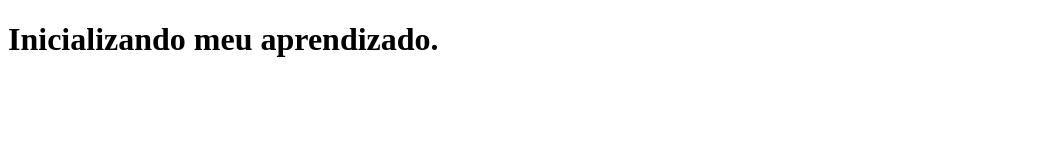
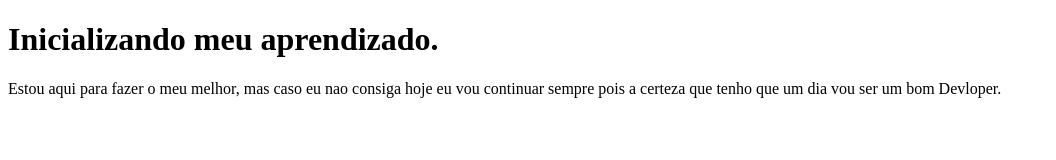
Before and after one commit to rteless/projetoGit2, a plain HTML site: page index.html in a window 1280 px wide. Shown: the whole page, without its empty margins (0-1056 px from the left). Drawn offline with Linux system fonts and the light colour scheme.

Commit message:
Adicionando

```diff
--- a/app.js
+++ b/app.js
@@ -1,2 +1,4 @@
 console.log("Criando o arquivo js com")
 console.log("Aplicação esta se conectando ao banco de dados")
+
+console.log("pequena mudança.")
--- a/index.html
+++ b/index.html
@@ -9,5 +9,8 @@
     <h1>Inicializando meu aprendizado.</h1>
     <script src="app.js"></script>
 
+<p> Estou aqui para fazer o meu melhor, mas caso eu nao consiga  hoje eu vou continuar sempre
+pois a certeza que tenho que um dia vou ser um bom Devloper.</p>
+
 </body>
 </html>
```
Also changed, not shown: 1 other file.
